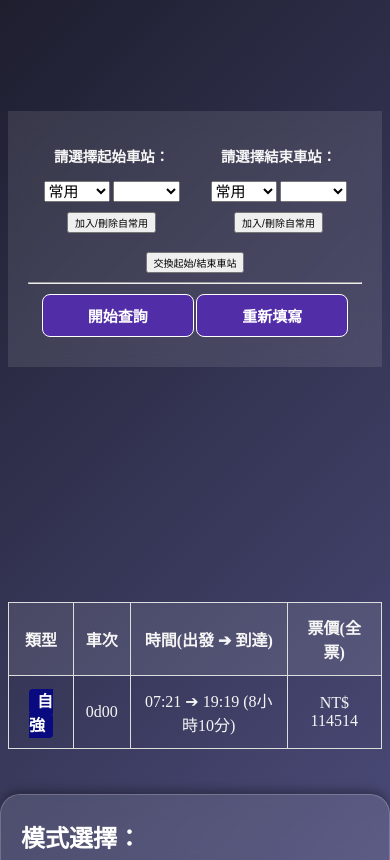
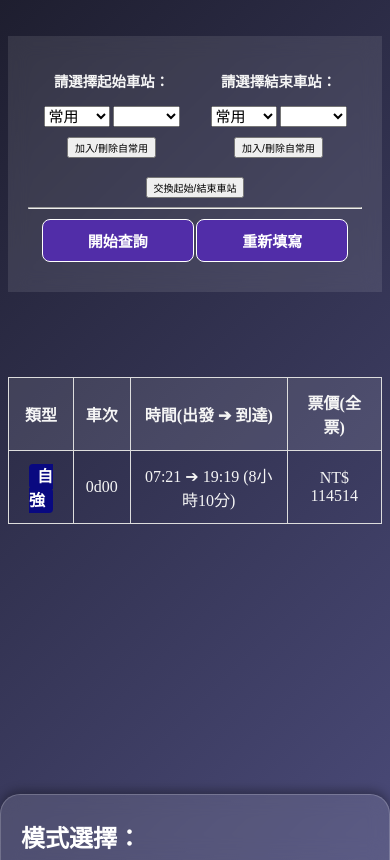
Before and after one commit to SACJYhpt/TaiwanRailways, a plain HTML site: page frontend/main.html in a window 390 px wide. Drawn offline with nearby package versions, Linux system fonts and the light colour scheme.

Commit message:
修正px寫成x的筆誤

```diff
--- a/frontend/main.css
+++ b/frontend/main.css
@@ -180,7 +180,7 @@
 
     .result {
         padding-top: 0%;
-        padding-bottom: 300x;
+        margin-bottom: 300px;
     }
 }
 
```
